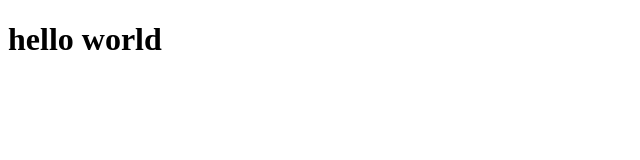
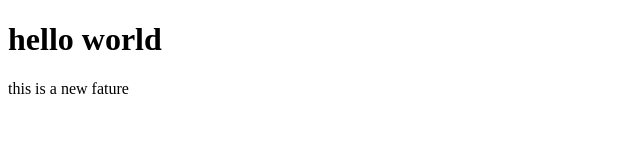
Before and after one commit to Anshu7858/tryToUseGit, a plain HTML site: page index.html in a window 1280 px wide. Shown: the whole page, without its empty margins (0-640 px from the left). Drawn offline with Linux system fonts and the light colour scheme.

Commit message:
add new feature

```diff
--- a/index.html
+++ b/index.html
@@ -7,5 +7,6 @@
 </head>
 <body>
     <h1>hello world</h1>
+    <p>this is a new fature</p>
 </body>
 </html>
```
